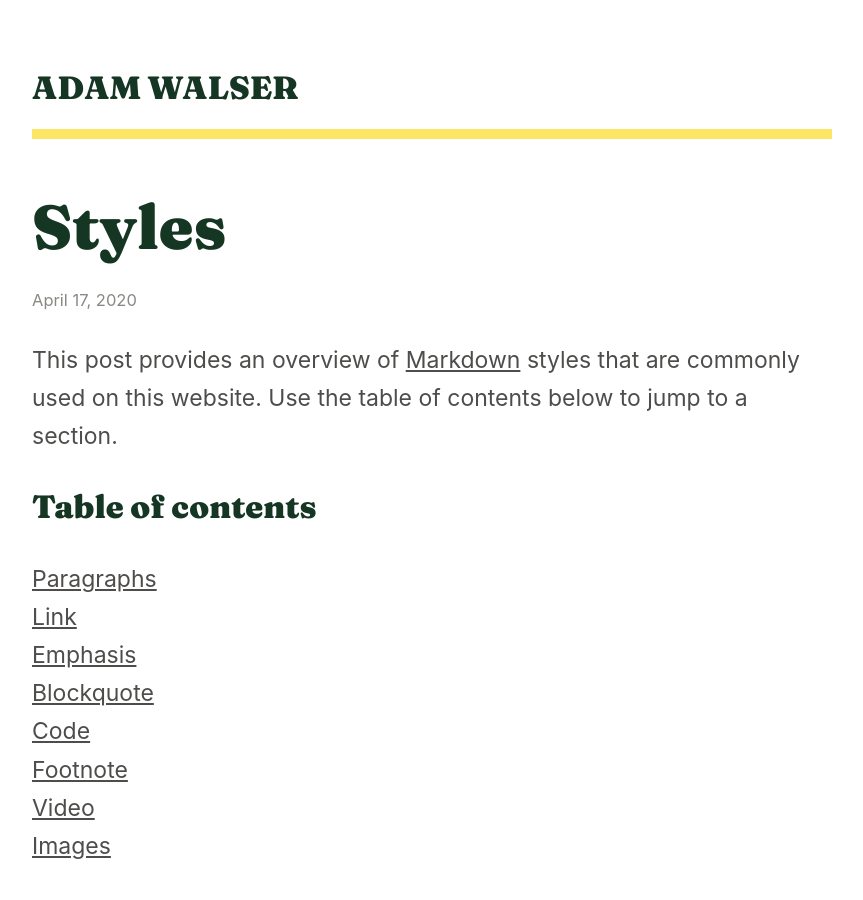
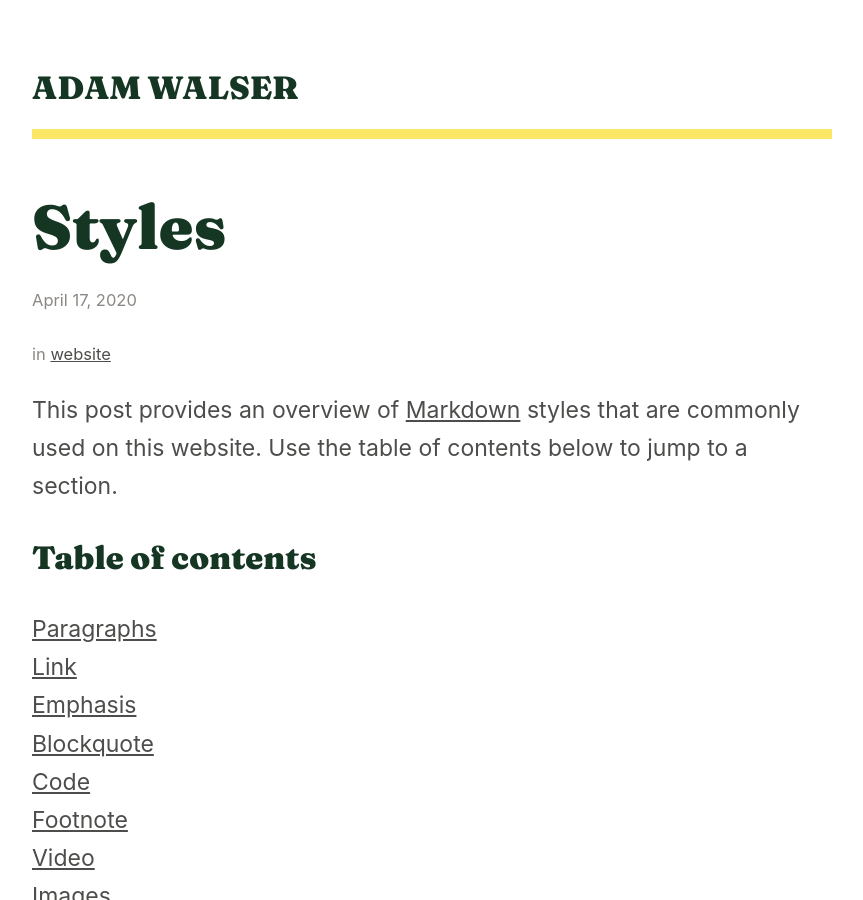
Before and after one commit to ajpwalser/ajpwalser.github.io, a Jekyll site: the page built from _posts/2020-04-17-Styles.md, in a window 1280 px wide and 900 px high. Shown: the whole window, without its empty margins (208-1071 px from the left). Built offline with Jekyll 4.4.1, drawn with Linux system fonts in a browser that asks for light colours; some web fonts are replaced.

Commit message:
Update post.html

```diff
--- a/_layouts/post.html
+++ b/_layouts/post.html
@@ -4,7 +4,7 @@ layout: default
 
 <article class="post" itemscope itemtype="http://schema.org/BlogPosting">
    <h2 class="name headline" itemprop="name headline">{{ page.title | escape }}</h2>
-   <p class="time"><time datetime="{{ page.date | date_to_xmlschema }}" itemprop="datePublished">{{ page.date | date: "%B %-d, %Y" }}</time></p>
+   <p class="time"><time datetime="{{ page.date | date_to_xmlschema }}" itemprop="datePublished">{{ page.date | date: "%B %-d, %Y" }}</time><p class="meta">{% for tag in page.tags %} in <a href="{{ site.url }}/tags/#{{ tag | cgi_escape }}" title="Posts tagged “{{ tag }}”" rel="tag">{{ tag }}</a>{% unless forloop.last %}&nbsp;{% endunless %}{% endfor %}</p>
    <div itemprop="articleBody">
       {{ content }}
    </div>
```
